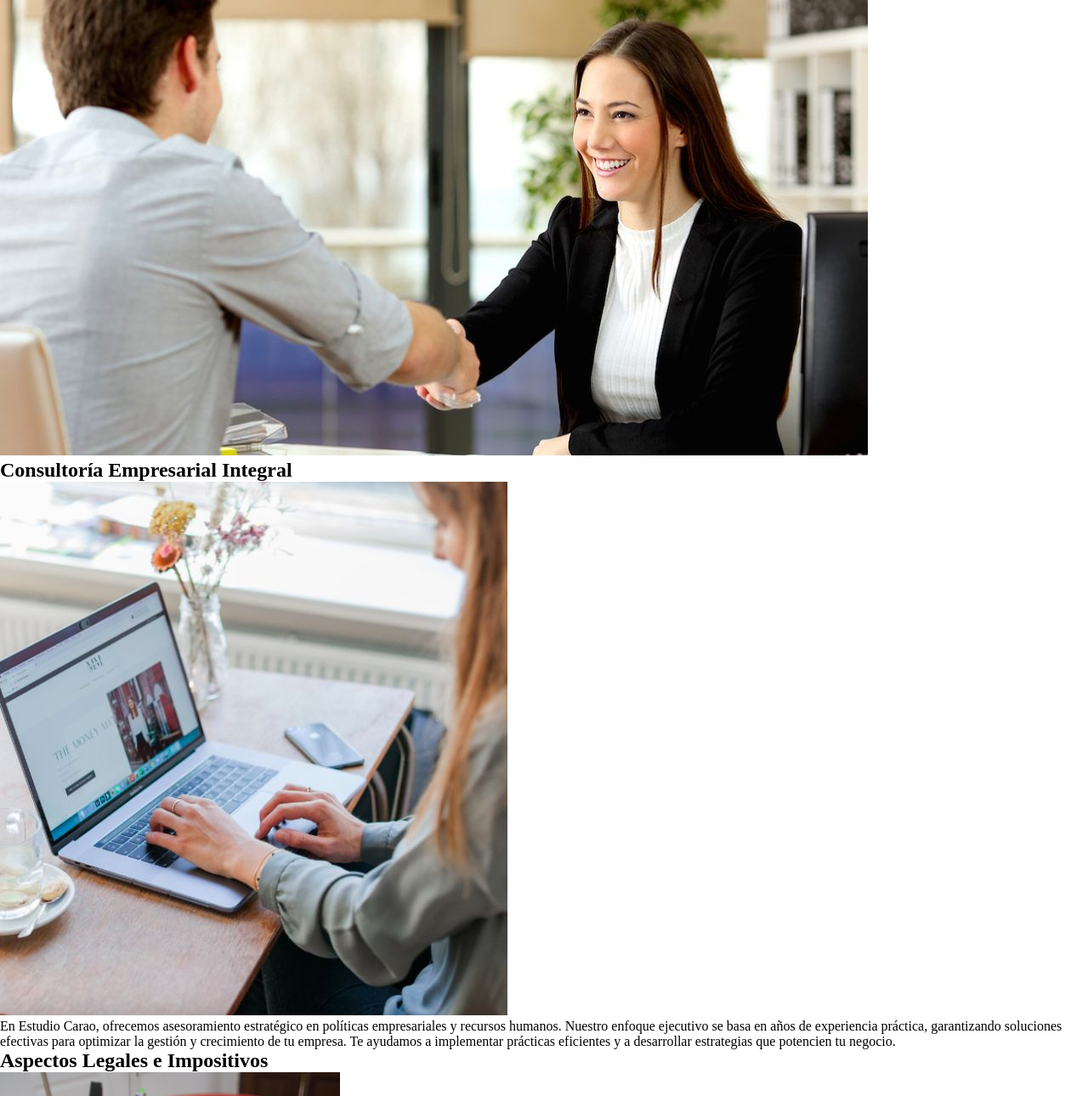
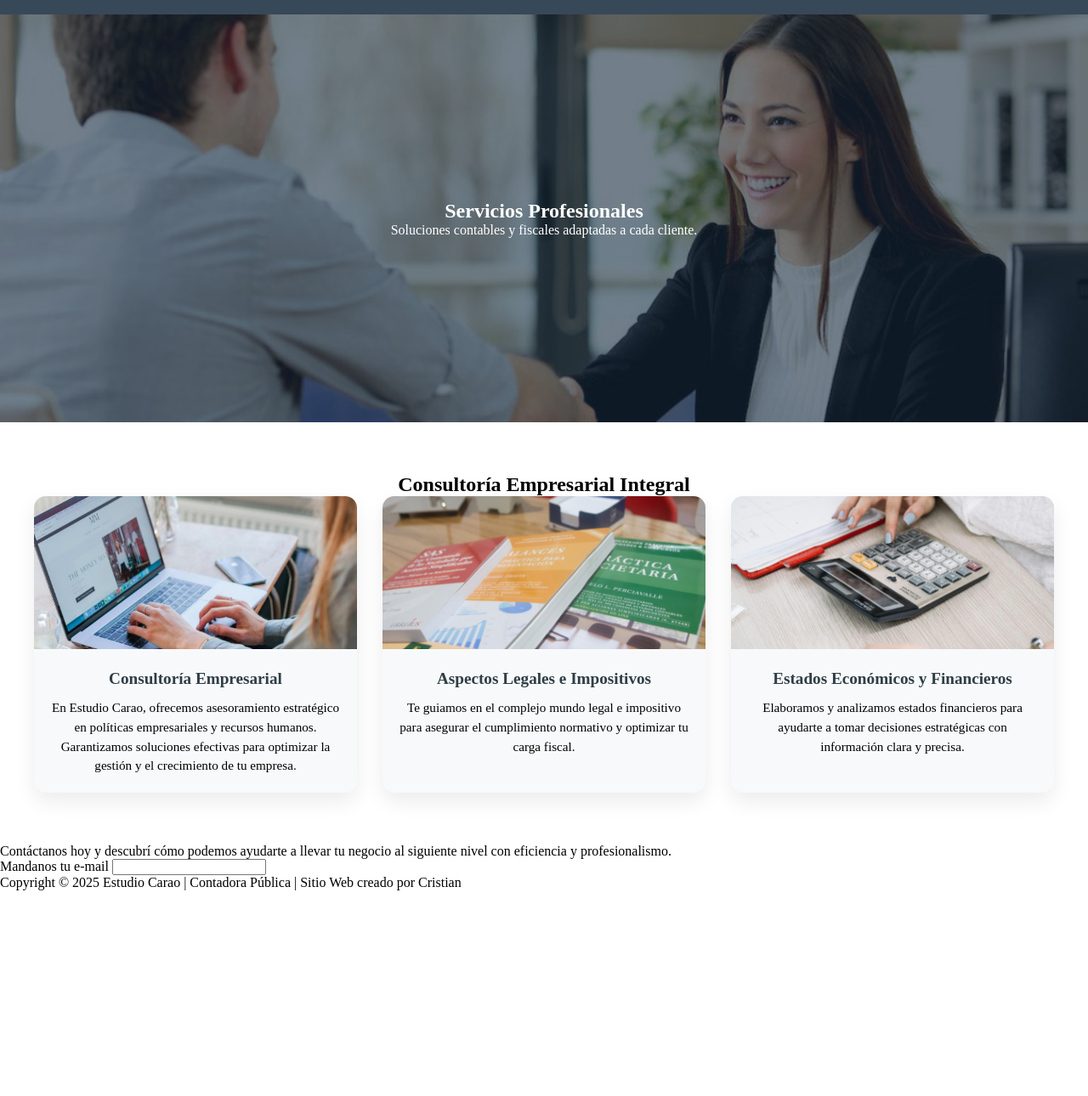
Before and after one commit to criislucena/dise-o-web, a plain HTML site: page pages/servicios.html in a window 1280 px wide. Shown: the part 352-1642 px from the top of the page at 85% size. After the commit the page ends 1400 px from the top, so only its background shows below. Drawn offline with Linux system fonts and the light colour scheme.

Commit message:
actualizando archivos

```diff
--- a/pages/servicios.html
+++ b/pages/servicios.html
@@ -1,5 +1,5 @@
 <!DOCTYPE html>
-<html lang="en">
+<html lang="es">
 <head>
     <meta charset="UTF-8">
     <meta name="viewport" content="width=device-width, initial-scale=1.0">
@@ -8,9 +8,15 @@
 </head>
 <body>
     <header>
-        <P> Contadora Wendy Carao</P>
-        <p>Principales</p>
-        <h1>Servicios</h1>
+    <p class="contadoraWendy">Contadora Wendy Carao</p>
+
+    <h1>Estudio Contable para Monotributistas, Autónomos y PyME</h1>
+
+    <p class="contadoraWendy">
+    Asesoramiento contable, fiscal y societario para personas físicas, monotributistas,
+    responsables inscriptos, pymes y sociedades.
+    </p>
+
     <nav>
         <ul>
             <li><a href="../index.html">Inicio</a></li>
@@ -19,39 +25,65 @@
             <li><a href="./sobrenosotros.html">Sobre nosotros</a></li>
             <li><a href="./contacto.html">Contacto</a></li>
         </ul>
+    </nav>
+</header>
 
-        </nav>
+    <main>
+        <section class="banner-servicios">
+            <h2>Servicios Profesionales</h2>
+            <p>Soluciones contables y fiscales adaptadas a cada cliente.</p>
+        </section>
 
-    </header>
-    <main>
-        <div>
-            <img src="../assets/foto servicios banner.jpg" alt="mujer sonriendo estrechandole la mano a un cliente">
+        <section class="servicios">
+    <h2>Consultoría Empresarial Integral</h2>
+
+    <div class="servicios-grid">
+
+    <div class="servicio-card">
+        <div class="servicio-img">
+        <img src="../assets/fto servicios Consultoría Empresarial Integral.jpg" alt="Mujer en una computadora escribiendo">
         </div>
-        <section>
-            <h2>Consultoría Empresarial Integral</h2>
-            <article>
-                <img src="../assets/fto servicios Consultoría Empresarial Integral.jpg" alt="Mujer en una computadora escribiendo">
-                <p>En Estudio Carao, ofrecemos asesoramiento estratégico en políticas empresariales y recursos humanos.
-                 Nuestro enfoque ejecutivo se basa en años de experiencia práctica, garantizando soluciones efectivas para optimizar la gestión
-                 y crecimiento de tu empresa. Te ayudamos a implementar prácticas eficientes y a desarrollar estrategias que potencien tu negocio.</p>
-            </article>
-            <article>
-                <h2>Aspectos Legales e Impositivos</h2>
-                <img src="../assets/aspectos legales e impositivos fto.png" alt="tres libros sobre una mesa">
-                <p> Nuestro equipo en Estudio Carao te guía a través del complejo mundo legal e impositivo, asegurando que tu empresa cumpla con todas las regulaciones vigentes.
-                Ofrecemos asesoramiento en materia de impuestos, ayudándote a optimizar tu carga fiscal y a evitar posibles sanciones.
-                Además, te apoyamos en la elaboración y revisión de contratos, así como en la gestión de cualquier asunto legal que pueda surgir.
-                Ponemos a disposición nuestra experiencia y conocimiento, para que tengas  tranquilidad de estar siempre en cumplimiento y bien asesorado.</p>
-            </article>
-            <article>
-                <h2>Estados económicos - financieros</h2>
-                <img src="../assets/fto estados economicos financieros.png" alt="Una chica haciendo calculos en una calculadora">
-                <p>En Estudio Carao, nos encargamos de todas tus necesidades contables, desde la preparación de estados financieros hasta la planificación fiscal.
-                Nuestro objetivo es proporcionarte una visión clara y precisa de tu situación financiera, ayudándote a tomar decisiones informadas y estratégicas.
-                Con un enfoque en la eficiencia y precisión, manejamos tus obligaciones contables para que puedas centrarte en el crecimiento de tu negocio.
-                Te ofrecemos un servicio confiable y profesional que se adapta a las necesidades específicas de tu empresa.</p>
-            </article>
+
+        <div class="servicio-info">
+        <h3>Consultoría Empresarial</h3>
+            <p>
+            En Estudio Carao, ofrecemos asesoramiento estratégico en políticas empresariales y recursos humanos.
+            Garantizamos soluciones efectivas para optimizar la gestión y el crecimiento de tu empresa.
+            </p>
+        </div>
+    </div>
+
+    <div class="servicio-card">
+        <div class="servicio-img">
+        <img src="../assets/aspectos legales e impositivos fto.png" alt="Tres libros sobre una mesa">
+        </div>
+
+        <div class="servicio-info">
+        <h3>Aspectos Legales e Impositivos</h3>
+        <p>
+            Te guiamos en el complejo mundo legal e impositivo para asegurar el cumplimiento normativo
+            y optimizar tu carga fiscal.
+        </p>
+        </div>
+    </div>
+
+    <div class="servicio-card">
+        <div class="servicio-img">
+        <img src="../assets/fto estados economicos financieros.png" alt="Persona haciendo cálculos en una calculadora">
+        </div>
+
+        <div class="servicio-info">
+        <h3>Estados Económicos y Financieros</h3>
+        <p>
+            Elaboramos y analizamos estados financieros para ayudarte a tomar decisiones estratégicas
+            con información clara y precisa.
+        </p>
+        </div>
+    </div>
+
+    </div>
 </section>
+
     </main>
     <footer>
         <p>Contáctanos hoy y descubrí cómo podemos ayudarte a llevar tu negocio al siguiente nivel con eficiencia y profesionalismo.</p>
--- a/styles/styles.css
+++ b/styles/styles.css
@@ -123,3 +123,71 @@ nav ul {
     position: relative;
     z-index: 1;
 }
+.banner-servicios {
+    background-image: url("../assets/foto servicios banner.jpg");
+    background-size: cover;
+    background-position: center;
+    height: 60vh;
+
+    display: flex;
+    flex-direction: column;
+    justify-content: center;
+    align-items: center;
+
+    color: white;
+    text-align: center;
+    position: relative;
+}
+
+.banner-servicios::before {
+    content: "";
+    position: absolute;
+    inset: 0;
+    background-color: rgba(20, 40, 60, 0.6);
+}
+
+.banner-servicios h2,
+.banner-servicios p {
+    position: relative;
+    z-index: 1;
+}
+.servicios {
+    padding: 60px 40px;
+}
+
+.servicios-grid {
+    display: grid;
+    grid-template-columns: repeat(auto-fit, minmax(280px, 1fr));
+    gap: 30px;
+}
+.servicio-card {
+    background-color: #f8f9fa;
+    border-radius: 14px;
+    box-shadow: 0 10px 25px rgba(0,0,0,0.08);
+    overflow: hidden;
+
+    display: flex;
+    flex-direction: column;
+}
+.servicio-img img {
+    width: 100%;
+    height: 180px;
+    object-fit: cover;
+}
+.servicio-info {
+    padding: 20px;
+
+    display: flex;
+    flex-direction: column;
+    gap: 12px;
+}
+
+.servicio-info h3 {
+    color: #2f3e46;
+    font-size: 1.2rem;
+}
+
+.servicio-info p {
+    font-size: 0.95rem;
+    line-height: 1.5;
+}
```
Also changed, not shown: index.html (+0 -3 lines), pages/sobrenosotros.html (+8 -3 lines), pages/staff.html (+8 -2 lines). Lines whose indentation alone changed are shown as unchanged.
